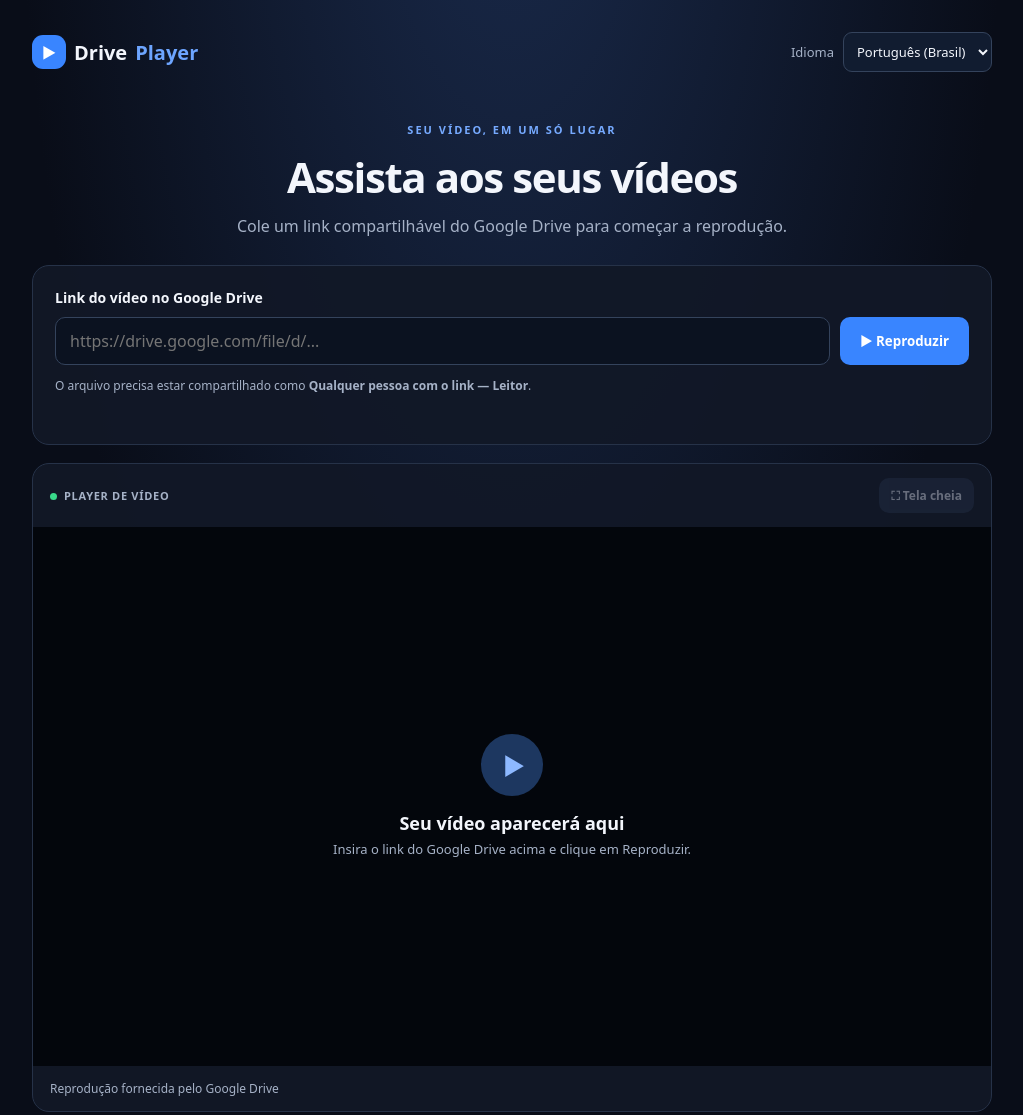
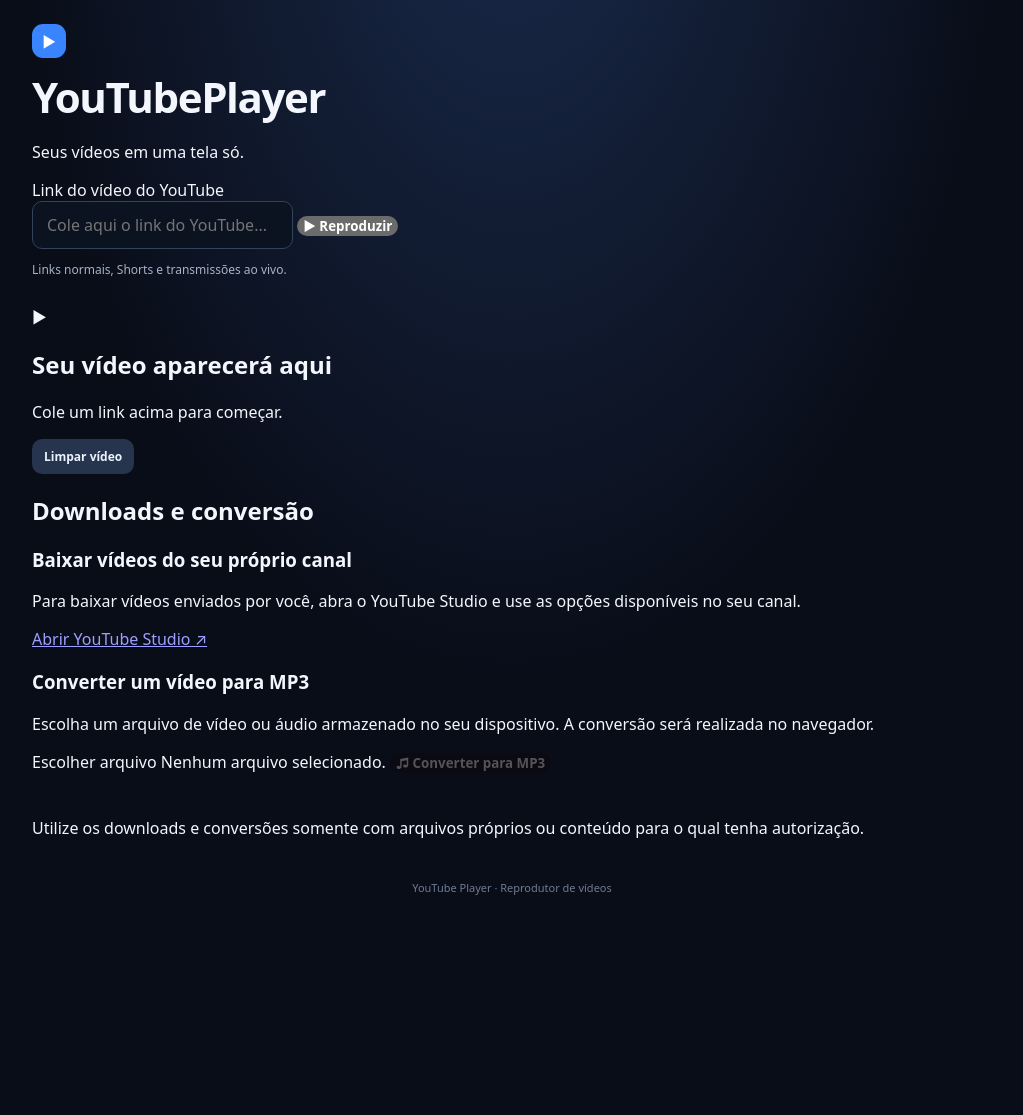
Before and after one commit to drunga-rr/youtube, a plain HTML site: page index.html in a window 1280 px wide. Shown: the top 1115 px of the page, without its empty margins (128-1151 px from the left). After the commit the page ends 932 px from the top, so only its background shows below. Drawn offline with Linux system fonts and the light colour scheme; a script that the page names is missing.

Commit message:
Update index.html

```diff
--- a/index.html
+++ b/index.html
@@ -1,68 +1,185 @@
-<!doctype html>
+<!DOCTYPE html>
 <html lang="pt-BR">
 <head>
-<meta charset="utf-8">
-<meta name="viewport" content="width=device-width, initial-scale=1">
-<meta name="theme-color" content="#090d18">
-<title>DrivePlayer</title>
-<link rel="stylesheet" href="style.css">
+    <meta charset="UTF-8">
+    <meta name="viewport" content="width=device-width, initial-scale=1.0">
+    <meta name="theme-color" content="#080b12">
+
+    <title>YouTube Player</title>
+
+    <link rel="stylesheet" href="style.css">
 </head>
+
 <body>
+
 <main class="app">
-  <header class="topbar">
-    <a class="brand" href="./"><span class="logo">▶</span>Drive<span>Player</span></a>
-    <label class="language-label" for="languageSelect"><span id="languageCaption">Idioma</span>
-      <select id="languageSelect" aria-label="Idioma">
-        <option value="pt-BR">Português (Brasil)</option>
-        <option value="en">English</option>
-        <option value="es">Español</option>
-      </select>
-    </label>
-  </header>
-  <section class="intro">
-    <p class="eyebrow" id="eyebrow">SEU VÍDEO, EM UM SÓ LUGAR</p>
-    <h1 id="title">Assista aos seus vídeos</h1>
-    <p class="subtitle" id="subtitle">Cole um link compartilhável do Google Drive para começar a reprodução.</p>
-  </section>
-  <section class="link-card">
-    <label id="linkLabel" for="driveLink">Link do vídeo no Google Drive</label>
-    <div class="input-row">
-      <input id="driveLink" type="url" placeholder="https://drive.google.com/file/d/..." autocomplete="url">
-      <button id="playButton" class="primary" type="button">▶ Reproduzir</button>
+
+    <!-- CABEÇALHO -->
+    <header class="header">
+        <div class="logo">▶</div>
+
+        <div>
+            <h1>YouTube<span>Player</span></h1>
+            <p>Seus vídeos em uma tela só.</p>
+        </div>
+    </header>
+
+    <!-- CAMPO DE LINK -->
+    <section class="panel">
+
+        <label for="videoUrl">Link do vídeo do YouTube</label>
+
+        <div class="inputrow">
+            <input
+                type="url"
+                id="videoUrl"
+                placeholder="Cole aqui o link do YouTube..."
+            >
+
+            <button id="play">
+                ▶ Reproduzir
+            </button>
+        </div>
+
+        <p class="hint">
+            Links normais, Shorts e transmissões ao vivo.
+        </p>
+
+        <p id="status" class="status"></p>
+
+    </section>
+
+    <!-- PLAYER -->
+    <section class="player">
+
+        <div id="empty" class="empty">
+
+            <div class="playmark">▶</div>
+
+            <h2>Seu vídeo aparecerá aqui</h2>
+
+            <p>Cole um link acima para começar.</p>
+
+        </div>
+
+        <iframe
+            id="frame"
+            title="YouTube Player"
+            allow="accelerometer; autoplay; clipboard-write; encrypted-media; gyroscope; picture-in-picture; web-share"
+            allowfullscreen
+            hidden>
+        </iframe>
+
+    </section>
+
+    <!-- BOTÕES -->
+    <div class="actions">
+
+        <a
+            id="openYT"
+            target="_blank"
+            rel="noopener"
+            hidden>
+            Ver no YouTube ↗
+        </a>
+
+        <button id="clear" class="secondary">
+            Limpar vídeo
+        </button>
+
     </div>
-    <p class="hint" id="hint">O arquivo precisa estar compartilhado como <b>Qualquer pessoa com o link — Leitor</b>.</p>
-    <p id="status" class="status" role="status" aria-live="polite"></p>
-  </section>
-  <section class="player-card">
-    <div class="player-heading">
-      <span><i class="dot"></i><span id="playerLabel">PLAYER DE VÍDEO</span></span>
-      <button id="fullscreenButton" class="secondary" type="button" disabled>⛶ <span id="fullscreenText">Tela cheia</span></button>
-    </div>
-    <div id="playerFrame" class="player-frame">
-      <div id="emptyState" class="empty-state">
-        <div class="big-play">▶</div>
-        <h2 id="emptyTitle">Seu vídeo aparecerá aqui</h2>
-        <p id="emptyText">Insira o link do Google Drive acima e clique em Reproduzir.</p>
-      </div>
-      <iframe id="videoFrame" title="Google Drive video player" allow="autoplay; fullscreen; picture-in-picture" allowfullscreen hidden></iframe>
-    </div>
-    <div class="player-foot">
-      <span id="providerText">Reprodução fornecida pelo Google Drive</span>
-      <button id="openDrive" class="text-button" type="button" hidden>Abrir no Google Drive ↗</button>
-    </div>
-  </section>
-  <section class="help">
-    <h2 id="helpTitle">Não conseguiu reproduzir?</h2>
-    <ol>
-      <li id="help1">Abra o vídeo no Google Drive e selecione <b>Compartilhar</b>.</li>
-      <li id="help2">Em “Acesso geral”, escolha <b>Qualquer pessoa com o link</b>.</li>
-      <li id="help3">Confirme a permissão <b>Leitor</b> e tente novamente.</li>
-    </ol>
-    <p id="helpNote">A reprodução depende das permissões e dos formatos aceitos pelo Google Drive.</p>
-    <p class="important" id="languageNote">A seleção de idioma altera a interface deste site. O idioma dos controles internos do vídeo é controlado pelo Google Drive e não pode ser forçado por esta página.</p>
-  </section>
-  <footer id="footer">DrivePlayer · Interface em Português (Brasil)</footer>
+
+    <!-- DOWNLOADS -->
+    <section class="panel download">
+
+        <h2>Downloads e conversão</h2>
+
+        <!-- DOWNLOAD DO YOUTUBE STUDIO -->
+        <div class="subpanel">
+
+            <h3>Baixar vídeos do seu próprio canal</h3>
+
+            <p>
+                Para baixar vídeos enviados por você,
+                abra o YouTube Studio e use as opções
+                disponíveis no seu canal.
+            </p>
+
+            <a
+                class="button"
+                href="https://studio.youtube.com/"
+                target="_blank"
+                rel="noopener">
+
+                Abrir YouTube Studio ↗
+
+            </a>
+
+        </div>
+
+        <!-- CONVERSOR -->
+        <div class="subpanel">
+
+            <h3>Converter um vídeo para MP3</h3>
+
+            <p>
+                Escolha um arquivo de vídeo ou áudio
+                armazenado no seu dispositivo.
+                A conversão será realizada no navegador.
+            </p>
+
+            <label class="filebutton" for="localFile">
+                Escolher arquivo
+            </label>
+
+            <input
+                id="localFile"
+                type="file"
+                accept="video/*,audio/*"
+                hidden
+            >
+
+            <span id="filename">
+                Nenhum arquivo selecionado.
+            </span>
+
+            <button id="convert" disabled>
+                ♫ Converter para MP3
+            </button>
+
+            <div id="progress" class="progress" hidden>
+                <div id="bar"></div>
+            </div>
+
+            <p id="convertStatus" class="status"></p>
+
+            <a
+                id="download"
+                class="button download"
+                hidden>
+                Baixar MP3 ↓
+            </a>
+
+        </div>
+
+        <p class="legal">
+            Utilize os downloads e conversões somente com arquivos
+            próprios ou conteúdo para o qual tenha autorização.
+        </p>
+
+    </section>
+
+    <footer>
+        YouTube Player · Reprodutor de vídeos
+    </footer>
+
 </main>
+
+<!-- Biblioteca de conversão MP3 -->
+<script src="https://cdnjs.cloudflare.com/ajax/libs/lamejs/1.2.1/lame.min.js"></script>
+
+<!-- JavaScript do projeto -->
 <script src="script.js"></script>
+
 </body>
 </html>
```
